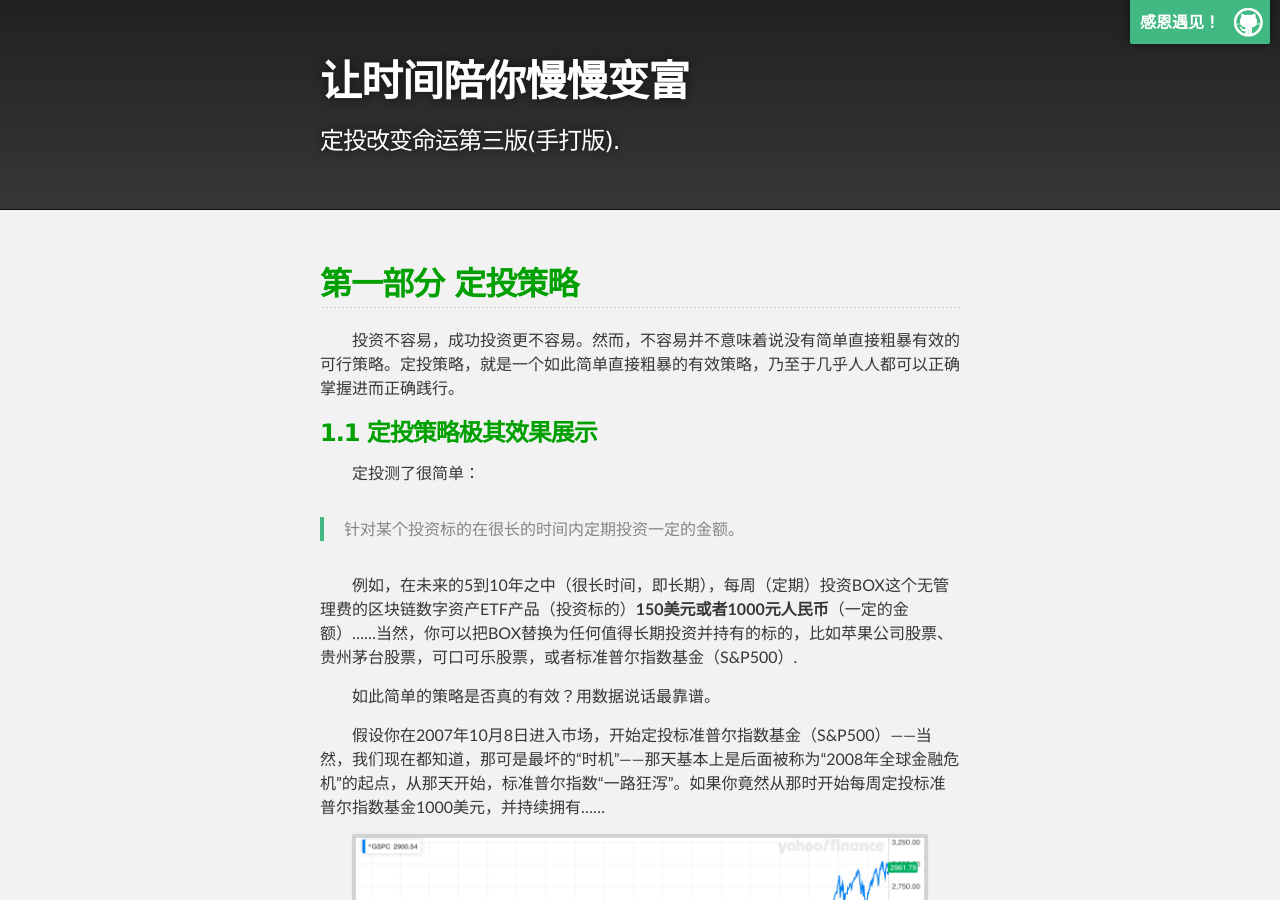
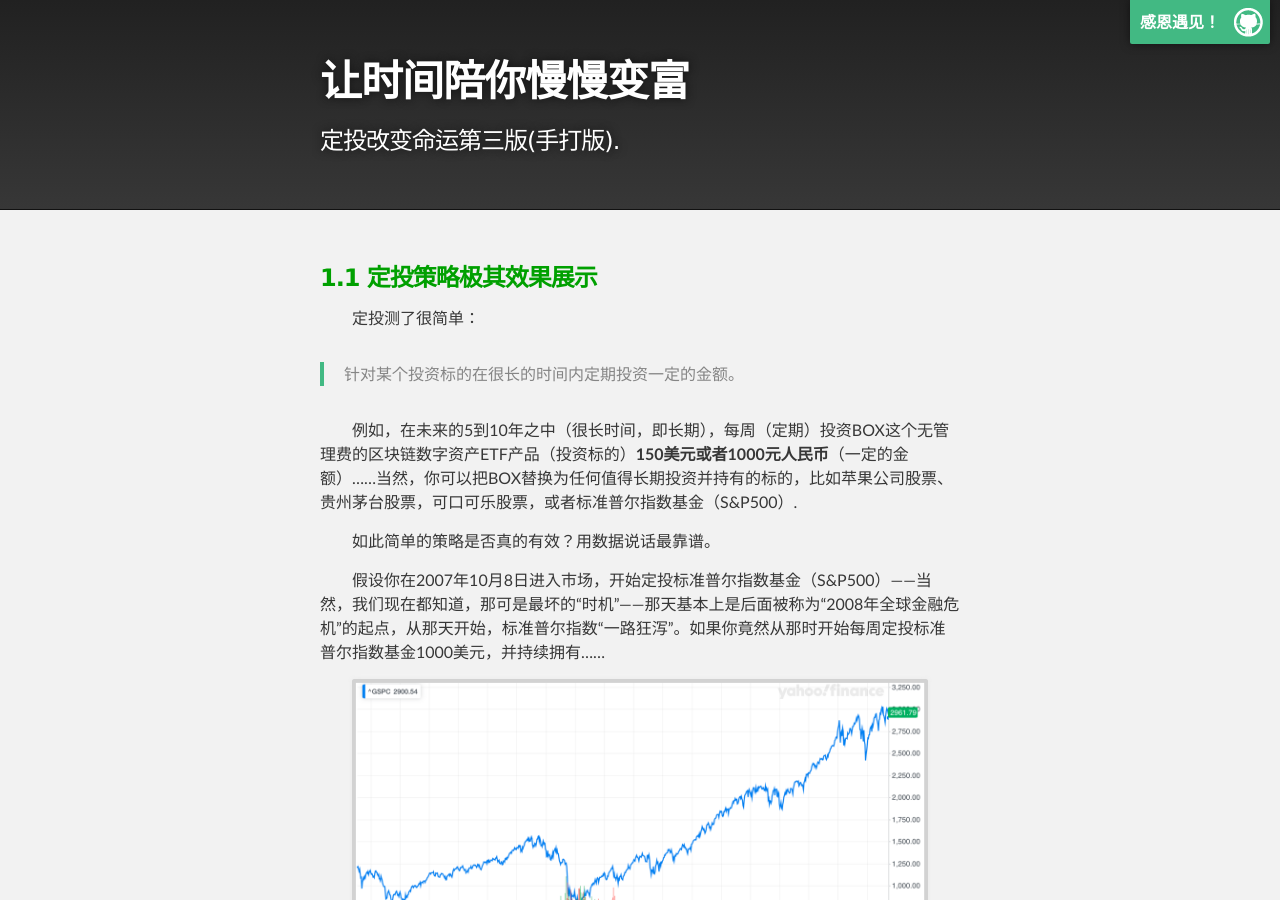
Before and after one commit to liangxincn/-, a Jekyll site: the page built from chapter01-1.md, in a window 1280 px wide and 900 px high. Built offline with Jekyll 4.4.1, drawn with Linux system fonts in a browser that asks for light colours; our own code applies the rules of GitHub Pages for plain Markdown files.

Commit message:
Update chapter01-1.md

```diff
--- a/chapter01-1.md
+++ b/chapter01-1.md
@@ -1,6 +1,4 @@
-## 第一部分 定投策略
 
-投资不容易，成功投资更不容易。然而，不容易并不意味着说没有简单直接粗暴有效的可行策略。定投策略，就是一个如此简单直接粗暴的有效策略，乃至于几乎人人都可以正确掌握进而正确践行。
 
 ### 1.1 定投策略极其效果展示
 
```
